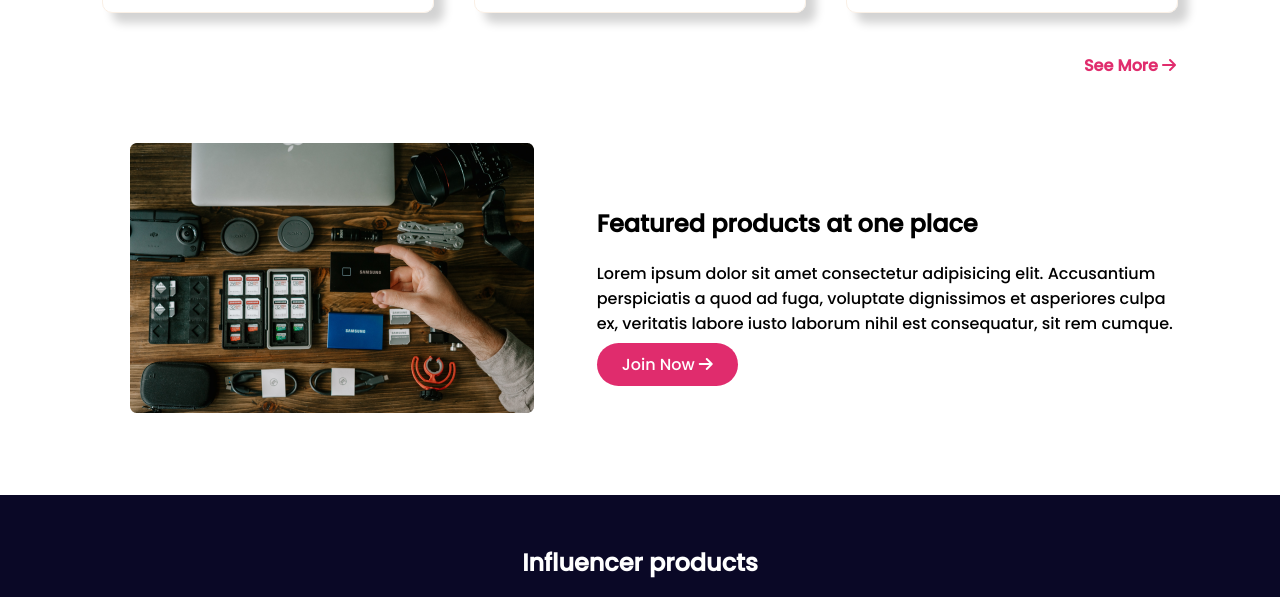
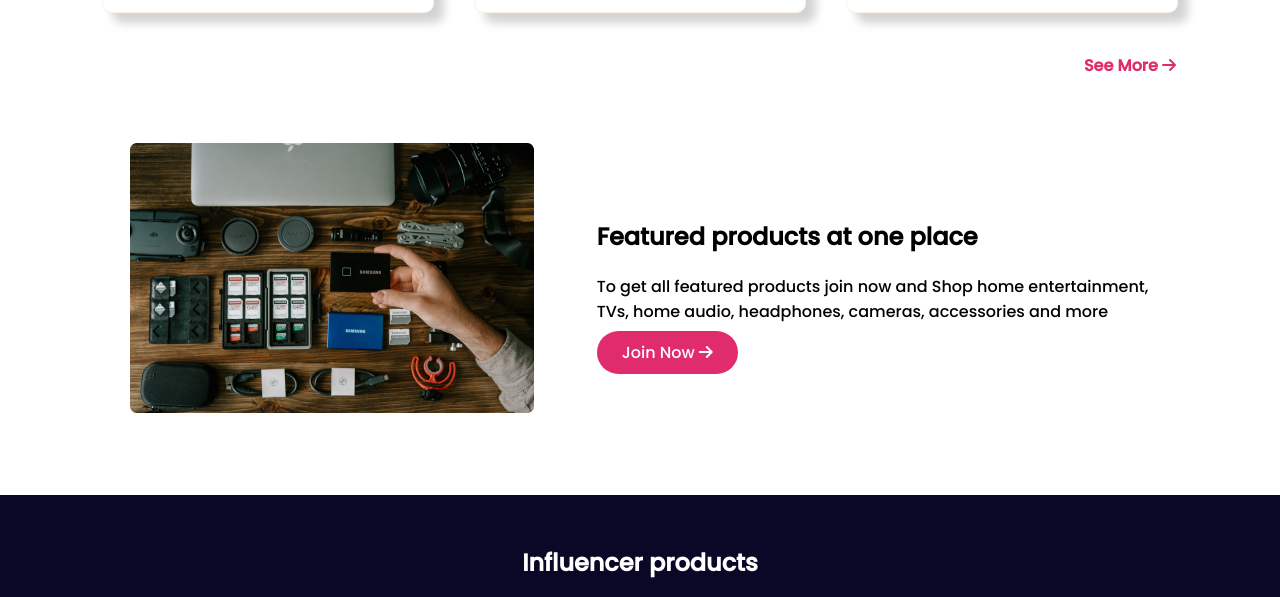
Before and after one commit to abrakib942/assignment-2, a plain HTML site: page index.html in a window 1280 px wide. Shown: the part 2374-2971 px from the top of the page. Drawn offline with Linux system fonts and the light colour scheme.

```diff
--- a/index.html
+++ b/index.html
@@ -208,7 +208,7 @@
             </div>
             <div class="featured">
                 <h1>Featured products at one place</h1>
-                <p>Lorem ipsum dolor sit amet consectetur adipisicing elit. Accusantium perspiciatis a quod ad fuga, voluptate dignissimos et asperiores culpa ex, veritatis labore iusto laborum nihil est consequatur, sit rem cumque.</p>
+                <p>To get all featured products join now and Shop home entertainment, TVs, home audio, headphones, cameras, accessories and more</p>
                 <a href="" class="button">Join Now <i class="fas fa-arrow-right"></i></a>
             </div>
         </section>
```
